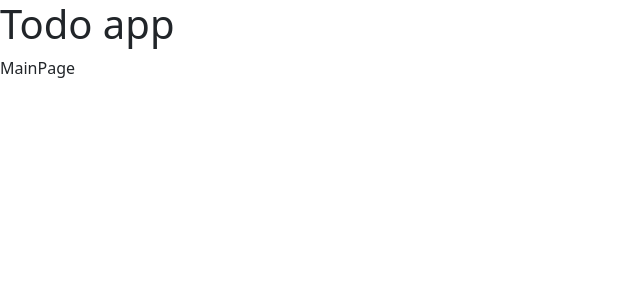
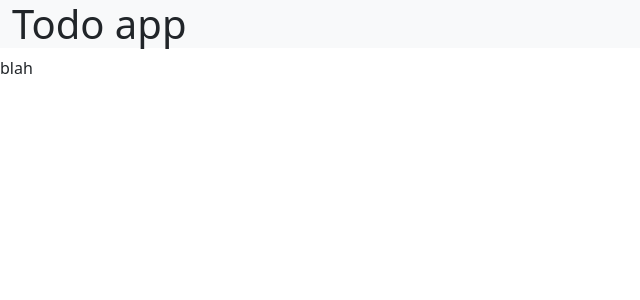
Before and after one commit to 08-Noam-David/todo-list, a React (Create React App) app: page / in a window 1280 px wide. Shown: the top 300 px of the page, without its empty margins (0-640 px from the left). Built offline with nearby package versions, Linux system fonts and the light colour scheme.

Commit message:
Remove router

```diff
--- a/package.json
+++ b/package.json
@@ -10,7 +10,6 @@
     "pretty-checkbox": "^3.0.3",
     "react": "^18.2.0",
     "react-dom": "^18.2.0",
-    "react-router-dom": "^6.3.0",
     "react-scripts": "^5.0.1",
     "web-vitals": "^2.1.4"
   },
--- a/src/App.js
+++ b/src/App.js
@@ -1,19 +1,8 @@
-import { BrowserRouter, Routes, Route } from "react-router-dom";
-
-import Layout from "./pages/Layout";
 import MainPage from "./pages/MainPage";
-import AddTask from "./pages/AddTask";
 
 function App() {
   return (
-    <BrowserRouter>
-      <Routes>
-        <Route path="/" element={<Layout />}>
-          <Route index path="/" element={<MainPage />} />
-          <Route path="new" element={<AddTask />} />
-        </Route>
-      </Routes>
-    </BrowserRouter>
+    <MainPage />
   );
 }
 
--- a/src/pages/AddTask.jsx
+++ /dev/null
@@ -1,11 +0,0 @@
-import React, { Component } from 'react'
-
-export class AddTask extends Component {
-  render() {
-    return (
-      <div>AddTask</div>
-    )
-  }
-}
-
-export default AddTask
--- a/src/pages/Layout.jsx
+++ /dev/null
@@ -1,21 +0,0 @@
-import React, { Component } from 'react';
-import { Outlet } from 'react-router-dom';
-
-import 'bootstrap/dist/css/bootstrap.min.css';
-
-export class Layout extends Component {
-  render() {
-    return (
-      <React.Fragment>
-        <header>
-          <h1>Todo app</h1>
-        </header>
-        <main>
-          <Outlet />
-        </main>
-      </React.Fragment>
-    );
-  }
-}
-
-export default Layout;
--- a/src/pages/MainPage.jsx
+++ b/src/pages/MainPage.jsx
@@ -1,11 +1,20 @@
-import React, { Component } from 'react'
+import React, { Component } from 'react';
+
+import 'bootstrap/dist/css/bootstrap.min.css';
 
 export class MainPage extends Component {
   render() {
     return (
-      <div>MainPage</div>
-    )
+      <React.Fragment>
+        <header className="container-fluid bg-light">
+          <h1>Todo app</h1>
+        </header>
+        <main>
+          blah
+        </main>
+      </React.Fragment>
+    );
   }
 }
 
-export default MainPage
+export default MainPage;
```
Also changed, not shown: 1 other file (tests, documents, lock files or other folders).
